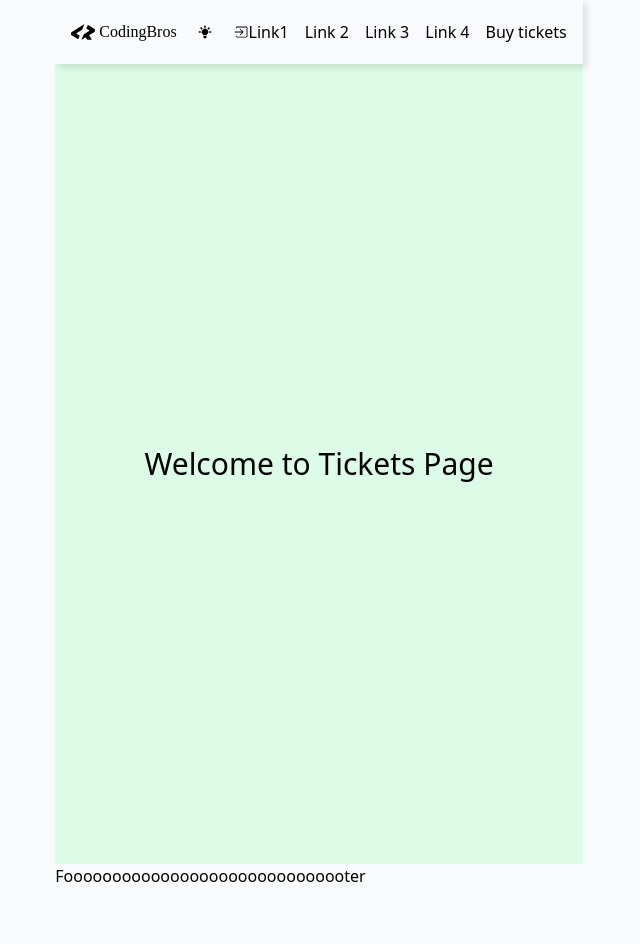
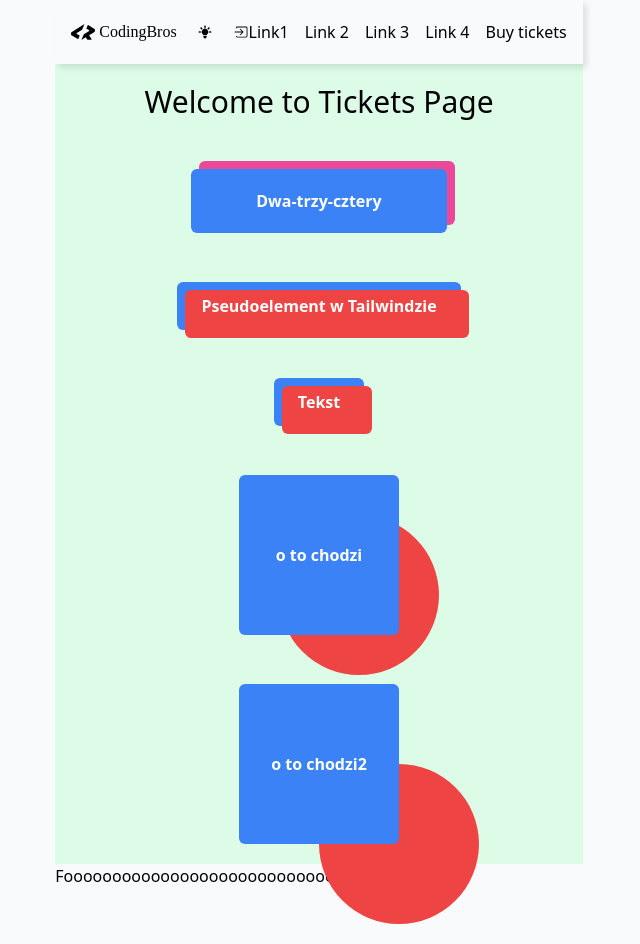
Before and after one commit to sabaudianin/NicePage, a React app: page /tickets in a window 1280 px wide. Shown: the whole page, without its empty margins (321-961 px from the left). Built offline with nearby package versions, Linux system fonts and the light colour scheme; no server answers.

Commit message:
feat Animation Button

```diff
--- a/src/App.jsx
+++ b/src/App.jsx
@@ -3,7 +3,7 @@ import { BrowserRouter, Route, Routes, Navigate } from "react-router-dom";
 import { AppLayout } from "./components/layout/AppLayout.jsx";
 import { Home } from "./components/home/Home.jsx";
 import { About } from "./pages/about/About.jsx";
-import { Tickets } from "./components/tickets/Tickets.jsx";
+import { Tickets } from "./pages/tickets/Tickets.jsx";
 
 export const App = () => {
   return (
--- a/src/components/cta/Cta.jsx
+++ b/src/components/cta/Cta.jsx
@@ -1,22 +1,22 @@
 import React from "react";
 import { Countdown } from "./Countdown";
+import { BuyTicketButton } from "../../elements/BuyTicketButton";
 
 export const Cta = () => {
   return (
-    <section className="bg-[url('/images/cta.jpg')] bg-cover bg-center text-white flex flex-col lg:flex-row items-center justify-between">
-      <main className="flex flex-col justify-between items-center lg:w-1/2 font-poppins ">
-        <div className="mt-10 p-6 lg:p-10 font-extrabold ">
-          <h2 className="text-3xl  ">
+    <section className="relative bg-[url('/images/cta.jpg')] bg-cover bg-center text-white flex flex-col lg:flex-row items-center justify-between">
+      <div className="absolute inset-0 bg-black bg-opacity-50 z-0"></div>
+      <main className="relative flex flex-col justify-between items-center lg:w-1/2 font-poppins z-1">
+        <div className="mt-10 p-6 lg:p-10 font-extrabold">
+          <h2 className="text-3xl text-shadow-lg">
             Be part of the top Web Development Convention in Poland.
           </h2>
-          <h3 className="text-lg p-10">
+          <h3 className="text-lg p-10 text-shadow-md">
             Join Poland's premier event for web developers!
           </h3>
         </div>
         <div className="flex flex-col gap-3 p-2">
-          <button className="px-20 py-2 bg-blue-500 text-white rounded hover:bg-blue-600 ">
-            Buy Ticket now
-          </button>
+          <BuyTicketButton />
           <button className="px-4 py-2 bg-green-500 text-white rounded hover:bg-green-600">
             Become a Sponsor
           </button>
@@ -24,15 +24,16 @@ export const Cta = () => {
             Join as a Speaker
           </button>
         </div>
-        <div className="text-center  p-6 rounded-lg shadow-lg">
+        <div className="text-center p-6 rounded-lg shadow-lg">
           <p className="text-md">
             Don't miss the biggest Web Development Conference in Poland!
           </p>
           <p className="text-sm mt-2">August 1-2, 2025 | Warsaw, Poland</p>
         </div>
       </main>
-      <aside className="hidden lg:flex lg:w-1/2 justify-center items-center">
-        <div className="bg-black bg-opacity-70 p-20 rounded-lg shadow-lg text-center">
+
+      <aside className="hidden lg:flex lg:w-1/2 justify-center items-center relative z-10">
+        <div className=" p-20 shadow-lg text-center">
           <Countdown />
         </div>
       </aside>
--- a/src/components/home/Home.jsx
+++ b/src/components/home/Home.jsx
@@ -2,6 +2,7 @@ import React, { useEffect } from "react";
 import { useLocation } from "react-router-dom";
 import { scroller } from "react-scroll";
 import { Cta } from "../cta/Cta";
+import { BuyTicketButton } from "../../elements/BuyTicketButton";
 
 export const Home = () => {
   const location = useLocation();
@@ -18,13 +19,22 @@ export const Home = () => {
       <main>
         <section
           id="section1"
-          className="h-screen bg-white"
+          className="h-screen flex flex-col justify-between items-center py-20 gap-10 bg-indigo-900 dark:bg-neutral-900"
         >
-          <h1>Section 1</h1>
+          <div className="bg-[url('/images/bgCta.jpg')] bg-cover  bg-no-repeat rounded-full h-96 w-96 "></div>
+          <div className="bg-[url('/images/chair.jpg')] bg-cover  bg-no-repeat rounded-full h-96 w-96  ">
+            <h2>Section 3333333333</h2>
+          </div>
+          <div className="bg-orange-300  rounded-full h-96 w-96 ">
+            <h2>Section </h2>
+          </div>
+          <div className="bg-purple-300  rounded-full h-96 w-96 ">
+            <h2>Section </h2>
+          </div>
         </section>
         <section
           id="section2"
-          className="h-screen bg-gray-300"
+          className="h-screen bg-gray-300 overflow-auto"
         >
           <h1>
             Lorem, ipsum dolor sit amet consectetur adipisicing elit. Suscipit
@@ -90,18 +100,46 @@ export const Home = () => {
         </section>
         <section
           id="section3"
-          className="h-screen bg-gray-400"
+          className=" h-screen flex flex-col justify-around items-center "
         >
-          <h1>Section 3</h1>
-          <a>
-            https://www.youtube.com/watch?v=UnjKWSlwZWM&ab_channel=freeCodeCamp.org
-          </a>
+          <BuyTicketButton />
         </section>
         <section
           id="section4"
           className="h-screen bg-gray-500"
         >
-          <h1>Section 4</h1>
+          <section
+            id="section1"
+            className="h-screen flex flex-col lg:grid lg:grid-cols-2 lg:grid-rows-2 justify-center items-center gap-10 p-10 bg-indigo-900 dark:bg-neutral-900"
+          >
+            {/* Pierwszy okrąg - obrazek */}
+            <div className="flex items-center justify-center bg-[url('/images/bgCta.jpg')] bg-cover bg-center rounded-full h-48 w-48 lg:h-64 lg:w-64 lg:rounded-lg lg:text-center">
+              <p className="hidden lg:block text-white font-bold text-lg">
+                Join the ultimate developer event
+              </p>
+            </div>
+
+            {/* Drugi okrąg - obrazek */}
+            <div className="flex items-center justify-center bg-[url('/images/chair.jpg')] bg-cover bg-center rounded-full h-48 w-48 lg:h-64 lg:w-64 lg:rounded-lg lg:text-center">
+              <p className="hidden lg:block text-white font-bold text-lg">
+                Learn from top industry experts
+              </p>
+            </div>
+
+            {/* Trzeci okrąg - kolor */}
+            <div className="flex items-center justify-center bg-orange-400 rounded-full h-48 w-48 lg:h-64 lg:w-64 lg:rounded-lg lg:text-center">
+              <p className="hidden lg:block text-white font-bold text-lg">
+                Networking opportunities await
+              </p>
+            </div>
+
+            {/* Czwarty okrąg - kolor */}
+            <div className="flex items-center justify-center bg-purple-400 rounded-full h-48 w-48 lg:h-64 lg:w-64 lg:rounded-lg lg:text-center">
+              <p className="hidden lg:block text-white font-bold text-lg">
+                Explore the future of web development
+              </p>
+            </div>
+          </section>
         </section>
       </main>
     </>
--- a/src/components/nav/MenuHamburger.jsx
+++ b/src/components/nav/MenuHamburger.jsx
@@ -46,7 +46,7 @@ export const MenuHamburger = () => {
       {isVisible && (
         <div
           ref={menuRef}
-          className="absolute top-12 right-0 bg-white dark:bg-gray-700 shadow-md rounded p-4 flex flex-col gap-2"
+          className="absolute top-12 right-0 bg-white dark:bg-gray-700 shadow-md rounded p-4 m-2 flex flex-col gap-2"
         >
           <NavLinks className="flex flex-col gap-2" />
         </div>
--- a/src/components/nav/Navigation.jsx
+++ b/src/components/nav/Navigation.jsx
@@ -8,7 +8,7 @@ import { NavLinks } from "./NavLinks";
 
 export const Navigation = () => {
   return (
-    <nav className="flex justify-between items-center p-4 bg-slate-50 dark:bg-gray-800 dark:text-white shadow-light dark:shadow-dark sticky top-0 z-1 ">
+    <nav className="flex justify-between items-center p-4 bg-slate-50 dark:bg-gray-800 dark:text-white shadow-light dark:shadow-dark sticky top-0 z-10 ">
       <Link
         to="/"
         className="flex items-center"
--- a/src/components/tickets/Tickets.jsx
+++ /dev/null
@@ -1,7 +0,0 @@
-export const Tickets = () => {
-  return (
-    <div className="h-screen flex items-center justify-center bg-green-100">
-      <h1 className="text-3xl">Welcome to Tickets Page</h1>
-    </div>
-  );
-};
--- /dev/null
+++ b/src/elements/BuyTicketButton.jsx
@@ -0,0 +1,26 @@
+export const BuyTicketButton = () => {
+  return (
+    <div className="relative inline-block">
+      <div className="absolute top-1 left-1 w-full h-full rounded       border-2 border-orange-500 z-0 "></div>
+
+      <button
+        onClick={() => console.log("Buy ticket")}
+        className="
+            relative
+            z-10
+            px-20
+            py-2
+            bg-orange-400
+            text-white
+            rounded
+            hover:bg-orange-600
+            text-lg
+            font-medium
+            animate-bgPulse
+          "
+      >
+        Buy Tickets
+      </button>
+    </div>
+  );
+};
--- /dev/null
+++ b/src/pages/tickets/Tickets.jsx
@@ -0,0 +1,82 @@
+export const Tickets = () => {
+  return (
+    <div className="h-screen flex flex-col gap-2 items-center justify-around bg-green-100">
+      <h1 className="text-3xl">Welcome to Tickets Page</h1>
+      <div className="relative inline-block">
+        <div className="absolute w-64 h-16 bg-pink-500 -translate-y-2 translate-x-2 rounded-md"></div>
+
+        <div className="relative w-64 h-16 bg-blue-500 flex items-center justify-center text-white font-bold rounded-md">
+          Dwa-trzy-cztery
+        </div>
+      </div>
+      <div
+        className="
+        relative inline-block z-0
+        bg-blue-500 text-white font-bold
+        px-6 py-3 rounded-md
+        before:content-['']
+        before:absolute
+        before:z-[-1]
+        before:bg-red-500
+        before:rounded-md
+        before:top-2
+        before:left-2
+        before:w-full
+        before:h-full
+      "
+      >
+        Pseudoelement w Tailwindzie
+      </div>
+      <div
+        className="
+        relative inline-block
+        bg-blue-500
+        text-white
+        font-bold
+        px-6 py-3
+        rounded-md
+        z-0
+        before:content-['']
+        before:absolute
+        before:z-[-1]
+        before:bg-red-500
+        before:rounded-md
+        before:top-2
+        before:left-2
+        before:w-full
+        before:h-full
+      "
+      >
+        Tekst
+      </div>
+
+      <div className="relative inline-block">
+        <div className="absolute top-1/2 left-1/2 -translate-x-1/4 -translate-y-1/4 w-40 h-40 bg-red-500 rounded-full z-0"></div>
+
+        <div
+          className="
+      relative
+      w-40 h-40
+      bg-blue-500
+      text-white
+      font-bold
+      flex items-center justify-center
+      rounded-md
+      z-10
+    "
+        >
+          o to chodzi
+        </div>
+      </div>
+
+      <div
+        className="relative before:content-[''] before:absolute before:bg-red-500 before:rounded-full before:w-40 before:h-40 before:z-0 before:top-full before:left-full before:-translate-x-1/2 before:-translate-y-1/2
+  "
+      >
+        <div className="relative w-40 h-40 bg-blue-500 text-white font-bold flex items-center justify-center rounded-md z-10">
+          o to chodzi2
+        </div>
+      </div>
+    </div>
+  );
+};
--- a/tailwind.config.js
+++ b/tailwind.config.js
@@ -17,6 +17,16 @@ module.exports = {
         light: "4px 4px 6px rgba(0, 0, 0, 0.1)",
         dark: "4px 4px 6px rgba(254, 249, 249, 0.1)",
       },
+      keyframes: {
+        bgPulse: {
+          "0%": { background: "rgb(255, 125, 0)" },
+          "50%": { background: "rgb(255, 60, 0)" },
+          "100%": { background: "rgb(255, 125, 0)" },
+        },
+      },
+      animation: {
+        bgPulse: "bgPulse 1.5s infinite",
+      },
     },
   },
   plugins: [],
```
